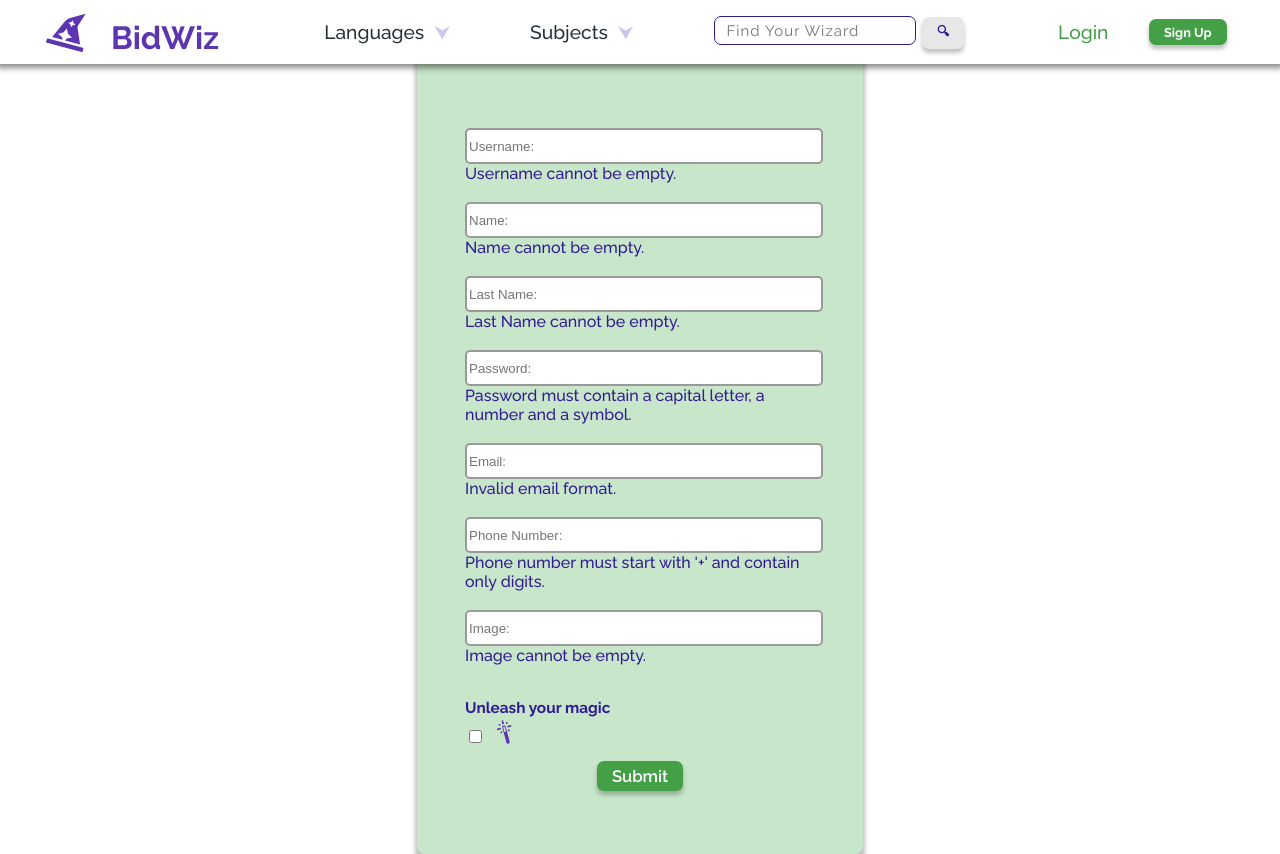
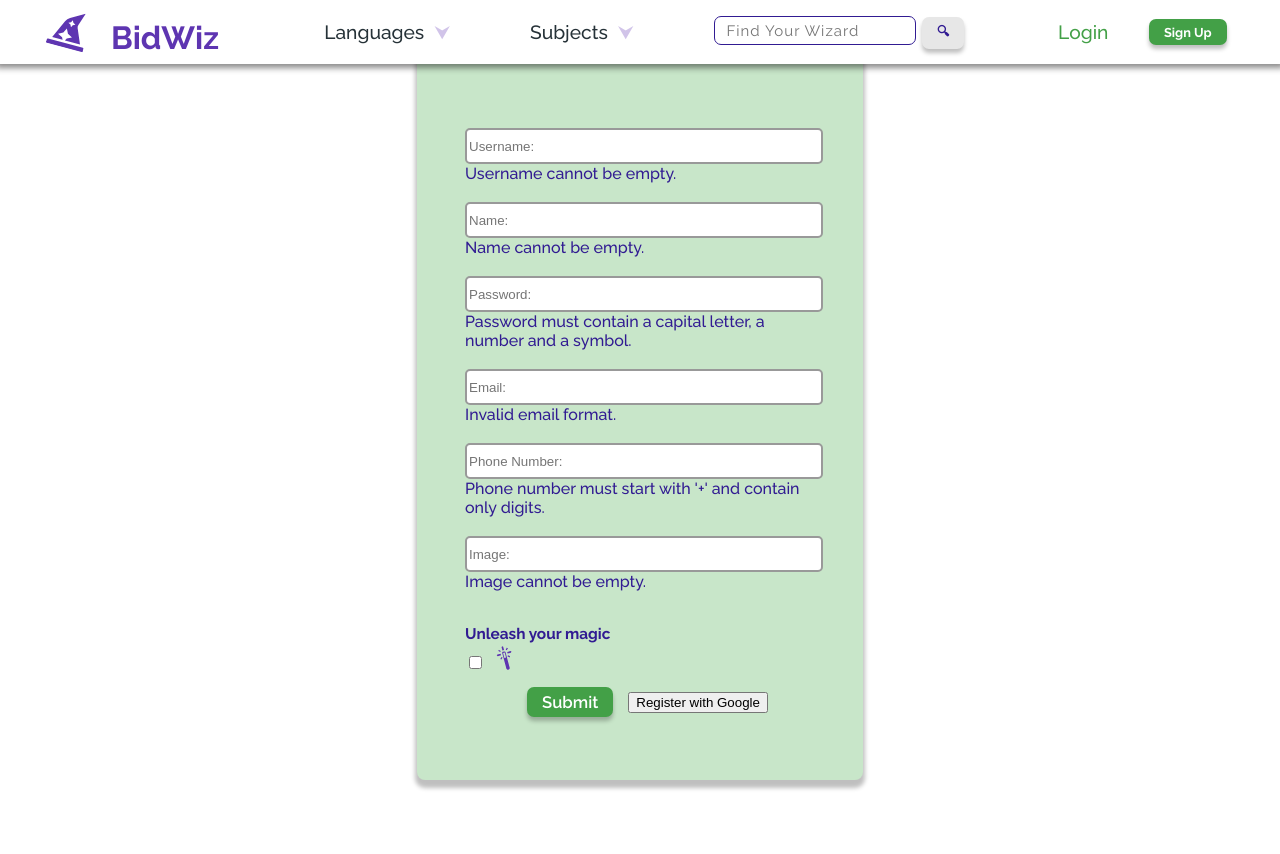
Before and after one commit to Mr-Hache/bidWiz-Frontend, a Next.js app: page /register in a window 1280 px wide. After the commit the page ends 800 px from the top, so only its background shows below. Built offline with nearby package versions, Linux system fonts and the light colour scheme.

Commit message:
eliminamos la etiqueta lastname

```diff
--- a/app/Componets/basicForm/page.tsx
+++ b/app/Componets/basicForm/page.tsx
@@ -4,10 +4,11 @@ import { useCreateUserMutation } from '@/app/redux/services/userApi';
 import {validatePassword, validatePhoneNumber, validateEmail, validateLanguages, validateSubjects, validateNotEmpty} from "../../utils/functionsValidation"
 import style from './basicForm.module.scss'
 import { ImMagicWand  } from "react-icons/im";
+import {  GoogleAuthProvider, signInWithPopup } from 'firebase/auth';
+import {auth} from '../../utils/firebase'
 export interface UserFormValues {
     username: string;
     name: string;
-    lastName: string;
     password: string;
     email: string;
     phoneNumber: string;
@@ -27,10 +28,10 @@ function basicForm() {
     const languages = ['English', 'Spanish', 'Portuguese', 'German', 'French', 'Chinese', 'Japanese', 'Russian', 'Italian'] ;
     const subjects=["Mathematics", "Physics", "Chemistry", "Biology", "Economics", "Business Administration", "Accounting", "Computer Science", "Music Theory", "Political Science", "Law", "Programming"]
 
+
     const [values, setValues] = useState<UserFormValues>({
         username: '',
         name: '',
-        lastName: '',
         password: '',
         email: '',
         phoneNumber: '',
@@ -48,7 +49,6 @@ function basicForm() {
     interface Errors {
         username?: string;
         name?: string;
-        lastName?: string;
         password?: string;
         email?: string;
         phoneNumber?: string;
@@ -70,9 +70,7 @@ function basicForm() {
     if (!validateNotEmpty(values.name)) {
       formErrors = { ...formErrors, name: "Name cannot be empty." };
     }
-    if (!validateNotEmpty(values.lastName)) {
-      formErrors = { ...formErrors, lastName: "Last Name cannot be empty." };
-    }
+
     if (!validatePassword(values.password)) {
       formErrors = { ...formErrors, password: "Password must contain a capital letter, a number and a symbol." };
     }
@@ -159,7 +157,6 @@ function basicForm() {
             setValues(
             {username: '',
             name: '',
-            lastName: '',
             password: '',
             email: '',
             phoneNumber: '',
@@ -185,6 +182,20 @@ function basicForm() {
         }
     }, [error]);
 
+    const googleProvider = new GoogleAuthProvider();
+
+    const handleGoogleSignIn = async () => {
+        try {
+          const userCredential = await signInWithPopup(auth, googleProvider);
+             auth.currentUser
+             const user = userCredential.user
+            console.log(user);
+        } catch (error) {
+            console.error(error);
+
+        }
+    };
+
     return (
 
 
@@ -208,15 +219,7 @@ function basicForm() {
             </div>
 
             <br />
-            <div className={style.inputcontainer}>
-            <label>
 
-                <input className={style.input} type="text" name="lastName" value={values.lastName} placeholder='Last Name:' onChange={handleChange} />
-            </label>
-                {errors.lastName && <span className="error">{errors.lastName}</span>}
-            </div>
-
-            <br />
             <div className={style.inputcontainer}>
             <label>
 
@@ -316,7 +319,7 @@ function basicForm() {
 
             }
 
-            <div className={style.button}><button className={style.boton}  >Submit</button></div>
+            <div className={style.button}><button className={style.boton}  >Submit</button><button onClick={handleGoogleSignIn}>Register with Google</button></div>
 
 
         </form>
```
